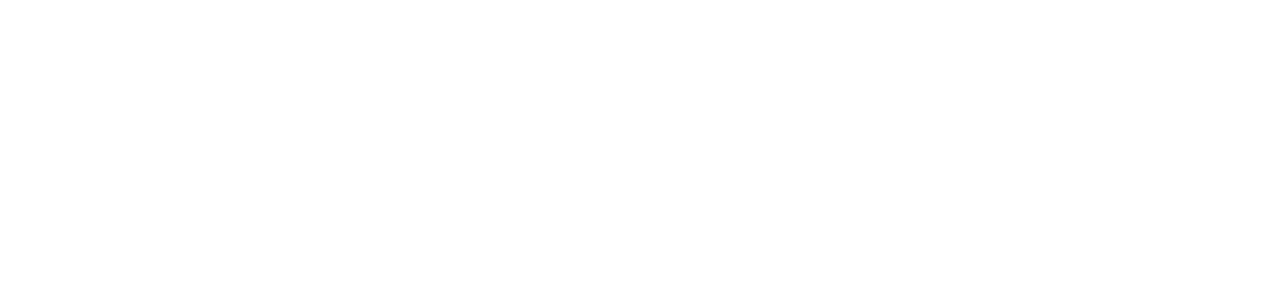
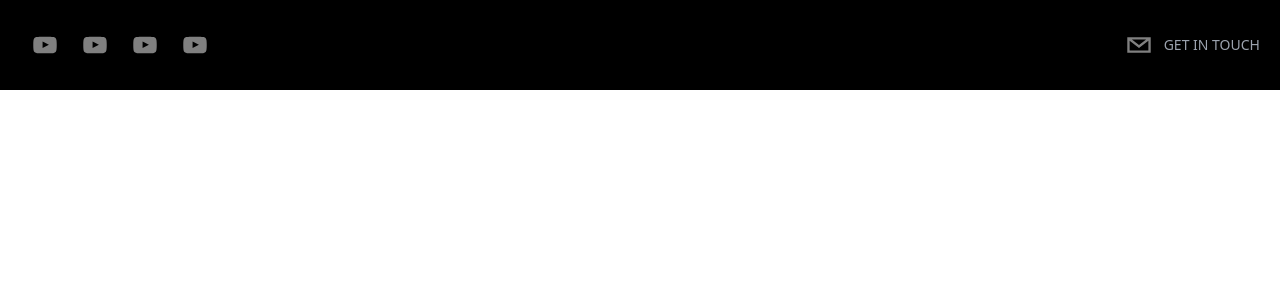
Before and after one commit to bytemakers/Devcode, a React (Create React App) app in the folder frontend/: page /dashboard in a window 1280 px wide. Before the commit this address had no page. Shown: the top 300 px of the page. Built offline with nearby package versions, Linux system fonts and the light colour scheme.

Commit message:
initializing dashboard and projects
Co-Authored-By: Abhinandan Wadhwa <74089487+abhinandanwadwa@users.noreply.github.com>

```diff
--- a/frontend/src/App.js
+++ b/frontend/src/App.js
@@ -2,6 +2,8 @@
 import { BrowserRouter as Router, Routes, Route } from 'react-router-dom'
 import Home from './components/Home/Home';
 import Login from './components/Login/Login';
+import Dashboard from './components/Dashboard/Dashboard';
+import Projects from './components/Projects/Projects';
 // import Pricing from './components/Pricing/Pricing';
 // import Contact from './components/Contact/Contact';
 
@@ -13,8 +15,8 @@
       <Routes>
         <Route path="/" element={<Home />} />
         <Route path="/login" element={<Login />} />
-        {/* <Route path="/Pricing" element={<Pricing />} />
-        <Route path="/Contact" element={<Pricing />} /> */}
+        <Route path="/dashboard" element={<Dashboard />} />
+        <Route path="/projects" element={<Projects />} />
       </Routes>
     </Router>
   );
--- /dev/null
+++ b/frontend/src/components/Dashboard/Dashboard.jsx
@@ -0,0 +1,16 @@
+import React from 'react'
+import Navbar from '../Navbar/Navbar';
+
+const Dashboard = () => {
+    return (
+        <div>
+            <section className="bg-black dark:bg-black">
+            <div className="nav">
+                <Navbar />
+            </div>
+        </section>
+        </div>
+    )
+  }
+
+export default Dashboard
--- a/frontend/src/components/Home/Home.jsx
+++ b/frontend/src/components/Home/Home.jsx
@@ -10,8 +10,8 @@
   return (
     <div className='bg-black h-screen w-screen'>
         <Helmet>
-            <title>Collabs | Home</title>
-            <meta name="description" content="Your Privacy Friendly, Open Source. Alternative to EverNote." />
+            <title>DevCode | Home</title>
+            <meta name="description" content="Grow, Share And Connect With Developers." />
         </Helmet>
 
         <Navbar />
--- /dev/null
+++ b/frontend/src/components/Projects/Projects.jsx
@@ -0,0 +1,16 @@
+import React from 'react'
+import Navbar from '../Navbar/Navbar';
+
+const Projects = () => {
+    return (
+        <div>
+            <section className="bg-black dark:bg-black">
+            <div className="nav">
+                <Navbar />
+            </div>
+        </section>
+        </div>
+    )
+  }
+
+export default Projects
```
